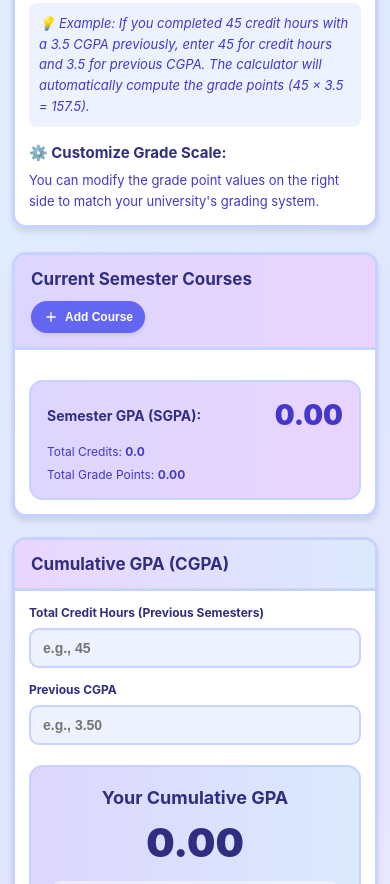
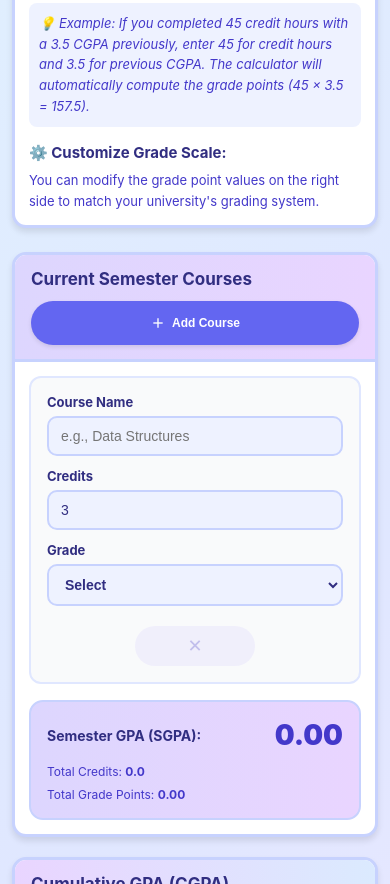
Before and after one commit to areej8/University-GPA-Calculator, a plain HTML site: page index.html in a window 390 px wide. Shown: the part 477-1361 px from the top of the page. Drawn offline with Linux system fonts and the light colour scheme.

Commit message:
Fixed Mobile course display issue

```diff
--- a/style.css
+++ b/style.css
@@ -564,6 +564,9 @@ body {
     box-shadow: 0 2px 4px rgba(0, 0, 0, 0.1);
     transition: background 0.3s, transform 0.1s;
     white-space: nowrap;
+    touch-action: manipulation;
+    -webkit-tap-highlight-color: transparent;
+    min-height: 44px;
 }
 
 @media (min-width: 640px) {
@@ -589,6 +592,13 @@ body {
     transform: scale(0.98);
 }
 
+@media (max-width: 639px) {
+    .btn-add {
+        width: 100%;
+        justify-content: center;
+    }
+}
+
 .card-body {
     padding: 0.875rem;
 }
@@ -605,7 +615,7 @@ body {
     }
 }
 
-/* Table - Desktop View */
+/* Table - FIXED FOR MOBILE */
 .table-wrapper {
     overflow-x: auto;
     -webkit-overflow-scrolling: touch;
@@ -614,12 +624,23 @@ body {
 .course-table {
     width: 100%;
     border-collapse: collapse;
-    display: none;
+    display: block;
 }
 
 @media (min-width: 640px) {
     .course-table {
         display: table;
+    }
+}
+
+/* Hide table header on mobile */
+.course-table thead {
+    display: none;
+}
+
+@media (min-width: 640px) {
+    .course-table thead {
+        display: table-header-group;
     }
 }
 
@@ -748,7 +769,7 @@ body {
     appearance: textfield;
 }
 
-/* Mobile Course Cards */
+/* Mobile Course Cards - FIXED */
 #coursesTableBody {
     display: flex;
     flex-direction: column;
@@ -761,8 +782,14 @@ body {
     }
 }
 
-/* Mobile course row styling */
+/* Mobile course row styling - FIXED */
 @media (max-width: 639px) {
+    .course-table tbody {
+        display: flex;
+        flex-direction: column;
+        gap: 1rem;
+    }
+
     .course-table tbody tr {
         display: flex;
         flex-direction: column;
@@ -771,10 +798,6 @@ body {
         border-radius: 0.75rem;
         border: 2px solid #e0e7ff;
         margin-bottom: 0;
-    }
-
-    .course-table tbody tr:not(:last-child) {
-        margin-bottom: 1rem;
     }
 
     .course-table tbody td {
@@ -797,6 +820,12 @@ body {
         margin-bottom: 0.375rem;
     }
 
+    /* Hide label for delete button */
+    .course-table tbody td:last-child::before {
+        content: '';
+        display: none;
+    }
+
     .course-table input,
     .course-table select {
         font-size: 0.875rem;
@@ -817,6 +846,8 @@ body {
     transition: background 0.3s, transform 0.1s;
     width: 1.875rem;
     height: 1.875rem;
+    touch-action: manipulation;
+    -webkit-tap-highlight-color: transparent;
 }
 
 @media (min-width: 640px) {
@@ -832,6 +863,16 @@ body {
         padding: 0.5rem;
         width: 2.25rem;
         height: 2.25rem;
+    }
+}
+
+@media (max-width: 639px) {
+    .btn-delete {
+        width: 100%;
+        max-width: 120px;
+        height: 2.5rem;
+        margin: 0.5rem auto 0;
+        font-size: 1.125rem;
     }
 }
 
@@ -1166,15 +1207,17 @@ body {
 @media (min-width: 640px) {
     .footer {
         margin-top: 2rem;
-        font-size:0.8125rem;
+        font-size: 0.8125rem;
     }
 }
+
 @media (min-width: 1024px) {
     .footer {
         margin-top: 2.5rem;
         font-size: 0.875rem;
     }
 }
+
 /* Accessibility */
 button:focus-visible,
 input:focus-visible,
@@ -1182,6 +1225,7 @@ select:focus-visible {
     outline: 2px solid #6366f1;
     outline-offset: 2px;
 }
+
 /* Print styles */
 @media print {
     body {
```
Lines whose indentation alone changed are shown as unchanged.
